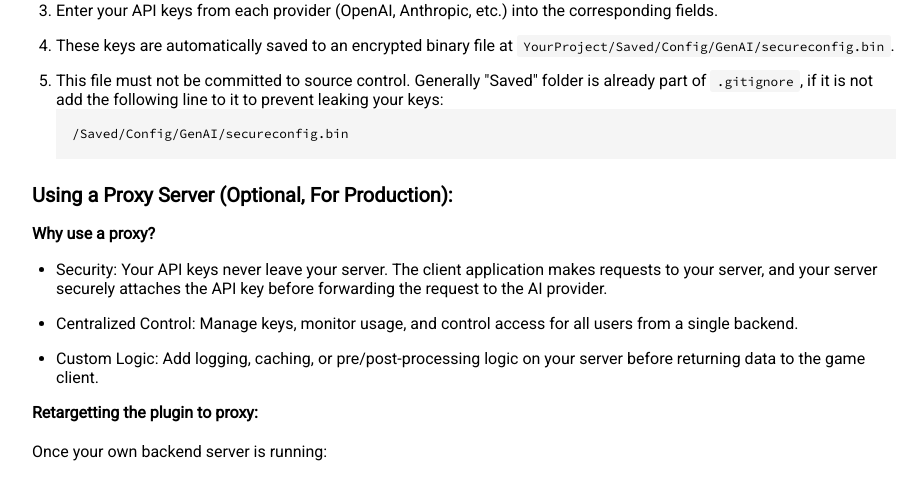
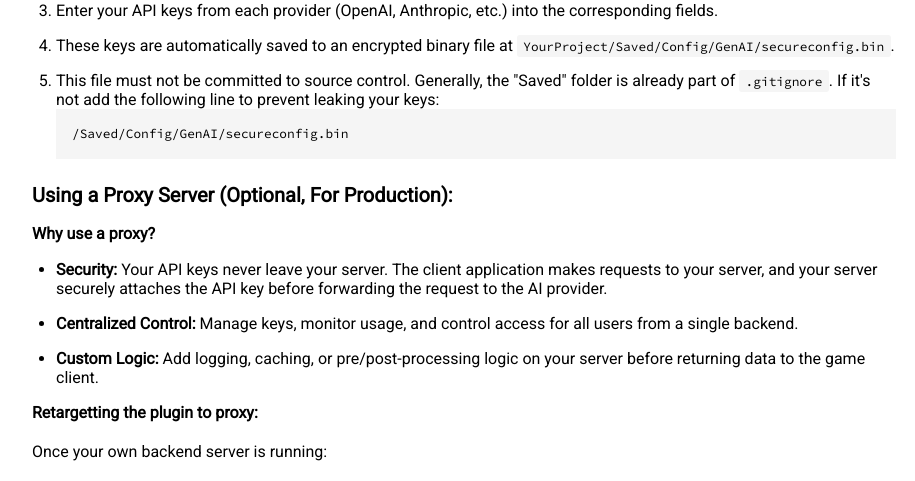
Before and after one commit to MuddyTerrain/muddyterrain.github.io, a Jekyll site: the page built from pages/genai-unreal-documentation.md, in a window 1280 px wide and 900 px high, scrolled down 5373 px, cut to the strip 189-670 px from the top of the window. Shown: the whole strip, without its empty margins (176-1091 px from the left). Built offline with Jekyll 4.4.1, drawn with Linux system fonts in a browser that asks for light colours; some of the changed text lies outside the part shown.

Commit message:
Update genai-unreal-documentation.md

```diff
--- a/pages/genai-unreal-documentation.md
+++ b/pages/genai-unreal-documentation.md
@@ -124,7 +124,7 @@
             <figure>
                 <img class="full-bleed"  src="https://res.cloudinary.com/dqq9t4hyy/image/upload/q_60/v1751480831/1e64d118-033f-40cf-957f-e15d8ae5a290.webp" alt="Quick Start Blueprint Example" style="width: 100%;">
                 <figcaption class="image-caption">
-                A simple setup to test chat completion.
+                A simple setup for testing chat completion.
                 </figcaption>
             </figure>
         </div>
@@ -185,7 +185,7 @@
     <li><strong>OpenAI (for GPT models, DALL-E, Whisper, TTS):</strong>
         <ol>
             <li>Go to the <a href="https://platform.openai.com/signup" target="_blank" rel="noopener noreferrer">OpenAI Platform</a> and create an account.</li>
-            <li>Navigate to the "API Keys" section in your user dashboard.</li>
+            <li>Navigate to the <strong>API Keys</strong> section in your user dashboard.</li>
             <li>Create a new secret key and copy it immediately. For security, OpenAI will not show you the key again.</li>
             <li>You may also need to set up a payment method to access certain models.</li>
         </ol>
@@ -193,7 +193,7 @@
     <li><strong>Anthropic (for Claude models):</strong>
         <ol>
             <li>Visit the <a href="https://console.anthropic.com/" target="_blank" rel="noopener noreferrer">Anthropic Console</a> and sign up.</li>
-            <li>Go to "Account Settings" and find the "API Keys" section.</li>
+            <li>Go to <strong>Account Settings</strong> and find the <strong>API Keys</strong> section.</li>
             <li>Generate and copy your new API key.</li>
         </ol>
     </li>
@@ -229,16 +229,16 @@
     </li>
     <li>Enter your API keys from each provider (OpenAI, Anthropic, etc.) into the corresponding fields.</li>
     <li>These keys are automatically saved to an encrypted binary file at <code>YourProject/Saved/Config/GenAI/secureconfig.bin</code>.</li>
-    <li>This file must not be committed to source control. Generally "Saved" folder is already part of <code>.gitignore</code>, if it is not add the following line to it to prevent leaking your keys:
+    <li>This file must not be committed to source control. Generally, the "Saved" folder is already part of <code>.gitignore</code>. If it's not add the following line to prevent leaking your keys:
         <pre><code>/Saved/Config/GenAI/secureconfig.bin</code></pre>
     </li>
 </ol>
 <h3 id="using-a-proxy-server-optional-for-production">Using a Proxy Server (Optional, For Production):</h3>
 <h5 id="why-use-a-proxy">Why use a proxy?</h5>
 <ul>
-    <li>Security: Your API keys never leave your server. The client application makes requests to your server, and your server securely attaches the API key before forwarding the request to the AI provider.</li>
-    <li>Centralized Control: Manage keys, monitor usage, and control access for all users from a single backend.</li>
-    <li>Custom Logic: Add logging, caching, or pre/post-processing logic on your server before returning data to the game client.</li>
+    <li><strong>Security:</strong> Your API keys never leave your server. The client application makes requests to your server, and your server securely attaches the API key before forwarding the request to the AI provider.</li>
+    <li><strong>Centralized Control:</strong> Manage keys, monitor usage, and control access for all users from a single backend.</li>
+    <li><strong>Custom Logic:</strong> Add logging, caching, or pre/post-processing logic on your server before returning data to the game client.</li>
 </ul>
 
 <h5 id="retargetting-the-plugin-to-proxy">Retargetting the plugin to proxy:</h5>
```
Also changed, not shown: other parts of pages/genai-unreal-documentation.md (+2 -2 lines).
